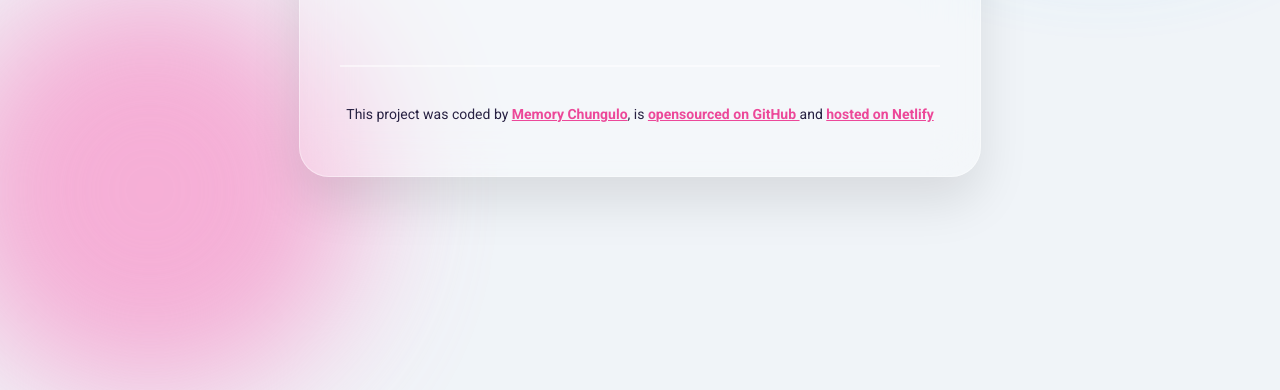
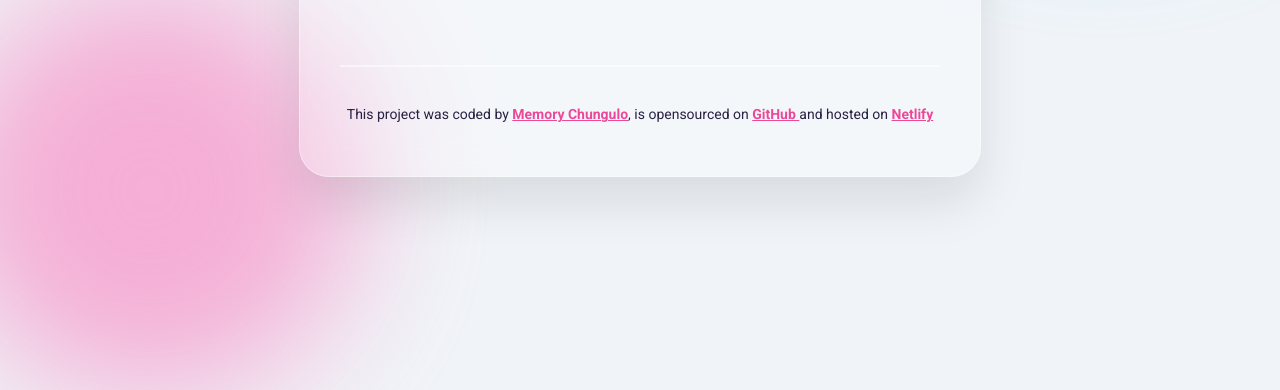
Before and after one commit to Memzy2/SheCodes-W8-Final-Project, a website built with Parcel: page index.html in a window 1280 px wide. Shown: the part 460-850 px from the top of the page. Built offline with nearby package versions, Linux system fonts and the light colour scheme.

Commit message:
Updated the HTML file

```diff
--- a/index.html
+++ b/index.html
@@ -51,13 +51,13 @@
         <p>
           This project was coded by
           <a href="https://www.linkedin.com/in/memory-chungulo/" target="_blank">Memory Chungulo</a>,
-          is
+          is opensourced on
           <a href="https://github.com/Memzy2/SheCodes-W6-Final-Project.git" target="_blank">
-            opensourced on GitHub
+           GitHub
           </a>
-          and
+          and hosted on
           <a href="https://app.netlify.com/teams/memzy2/projects" target="_blank">
-            hosted on Netlify
+           Netlify
           </a>
         </p>
       </footer>
```
